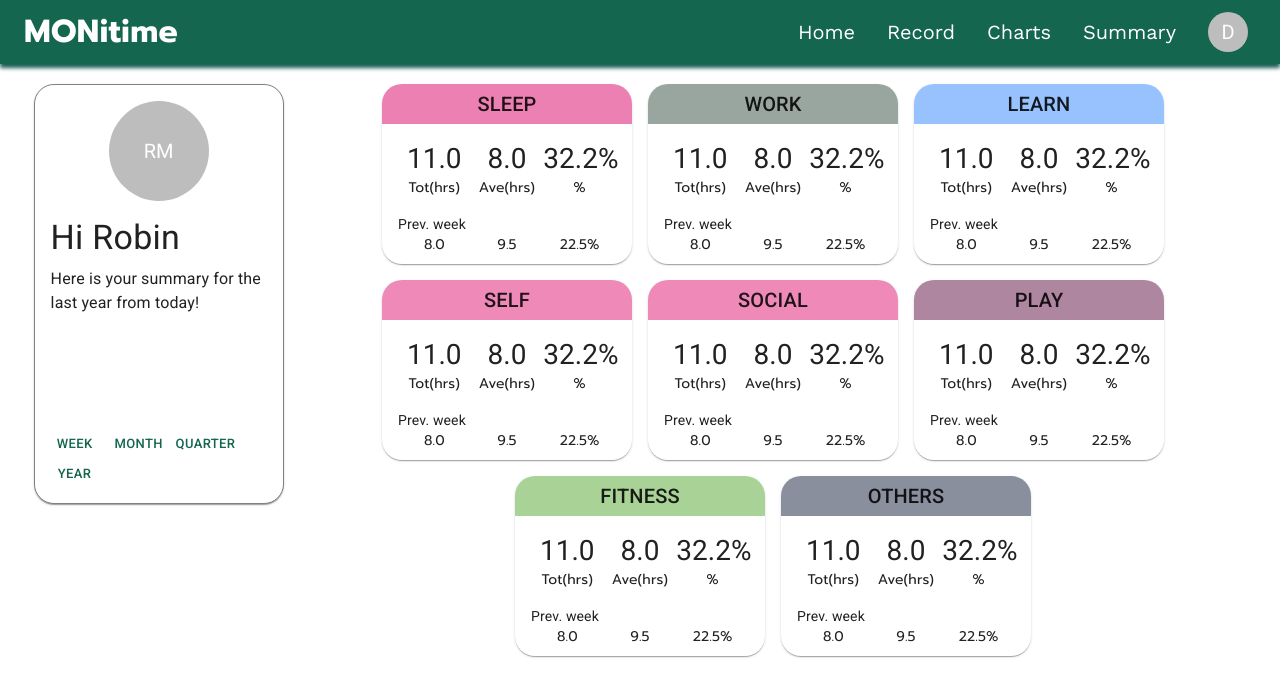
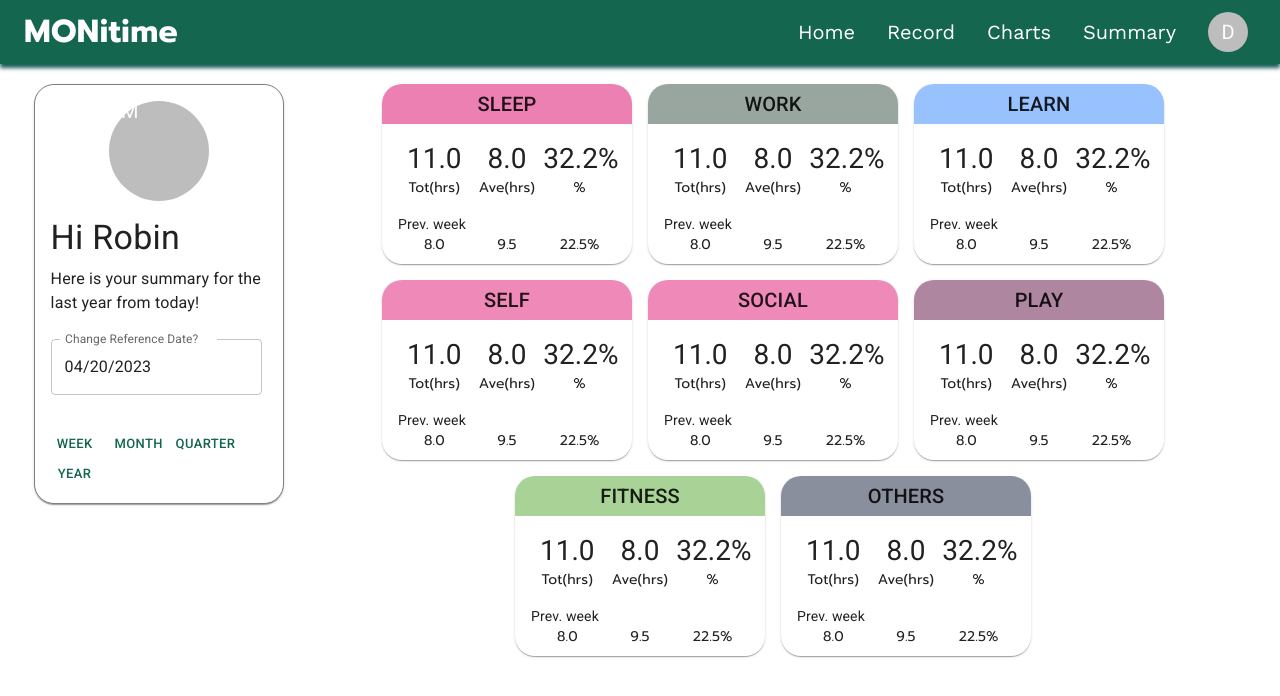
Before and after one commit to aramind/first-web-dev-portfolio, a React (Create React App) app in the folder p4-node-app/client/: page /summary in a window 1280 px wide. Shown: the top 696 px of the page. Built offline with nearby package versions, Linux system fonts and the light colour scheme.

Commit message:
fix: fixing the responsiveness of the layout of cards in the summary page

```diff
--- a/p4-node-app/client/src/components/summary-page-components/Header.js
+++ b/p4-node-app/client/src/components/summary-page-components/Header.js
@@ -10,8 +10,23 @@ import {
 } from "@mui/material";
 import React from "react";
 import cardImage from "./sample-card-image.jpg";
+import { DatePicker } from "@mui/x-date-pickers";
+import { format } from "date-fns-tz";
+import muiTheme from "../../muiTheme";
+import { useValue } from "../../context/ContextProvider";
 
 const Header = () => {
+  // date selected
+  const {
+    state: { selectedDate },
+    dispatch,
+  } = useValue();
+  const formattedDate = format(selectedDate, "E MMM d, yyyy");
+
+  // handlers
+  const handleDatePickerChange = (date) => {
+    dispatch({ type: "UPDATE_DATESELECTED", payload: date });
+  };
   // TODO: remove this once implemented na
   const user = "Robin";
   return (
@@ -20,8 +35,8 @@ const Header = () => {
         sx={{
           border: "1px solid gray",
           borderRadius: "20px",
-          height: { xs: "300px", md: "420px" },
-          width: { xs: "300px", md: "250px" },
+          height: { xs: "280px", md: "420px" },
+          width: { xs: "340px", md: "250px" },
           position: "relative",
         }}
       >
@@ -31,7 +46,14 @@ const Header = () => {
           width="100%"
           pt={2}
         >
-          <Avatar sx={{ margin: "0 auto", height: "100px", width: "100px" }}>
+          <Avatar
+            sx={{
+              margin: "0 auto",
+              height: "100px",
+              width: "100px",
+              display: { xs: "none", md: "block" },
+            }}
+          >
             RM
           </Avatar>
         </Box>
@@ -45,6 +67,18 @@ const Header = () => {
             >
               Here is your summary for the last year from today!
             </Typography>
+          </Box>
+          <Box mt={3}>
+            <DatePicker
+              label={"Change Reference Date?"}
+              value={selectedDate}
+              onChange={handleDatePickerChange}
+              format="MM/dd/yyyy"
+              disableFuture={true}
+              maxDate={new Date()}
+              inputFormat="MM/dd/yyyy"
+              timeZone="Asia/Manila"
+            />
           </Box>
         </CardContent>
         <CardActions sx={{ position: "absolute", bottom: "5px" }}>
--- a/p4-node-app/client/src/components/summary-page-components/SummaryCard.js
+++ b/p4-node-app/client/src/components/summary-page-components/SummaryCard.js
@@ -36,7 +36,13 @@ const SummaryCard = ({ title }) => {
 
   console.log(randomColor);
   return (
-    <Card sx={{ width: "250px", height: "180px", borderRadius: "20px" }}>
+    <Card
+      sx={{
+        width: { xs: "340px", sm: "250px" },
+        height: "180px",
+        borderRadius: "20px",
+      }}
+    >
       <Box
         height="40px"
         sx={{
--- a/p4-node-app/client/src/components/summary-page-components/SummaryCardContent.js
+++ b/p4-node-app/client/src/components/summary-page-components/SummaryCardContent.js
@@ -6,7 +6,6 @@ const SummaryCardContent = ({ variant, fs, ff, content }) => {
     <Grid
       container
       rowSpacing={1}
-      // columnSpacing={{ xs: 1, sm: 2, md: 3 }}
     >
       <Grid
         item
```
